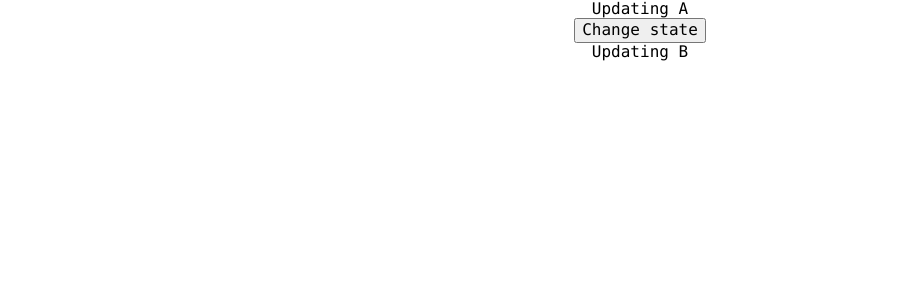
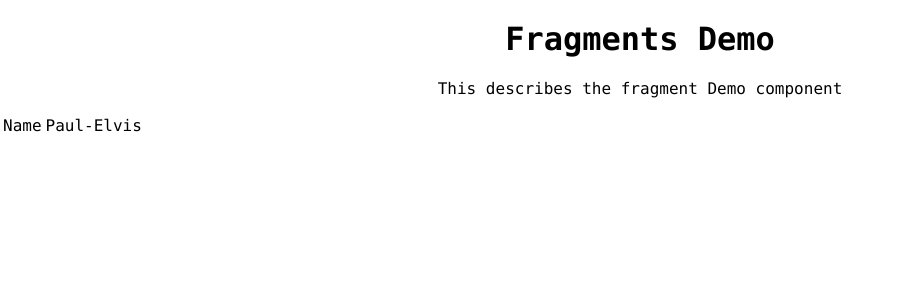
Before and after one commit to paeltc/ReactLearning, a React (Create React App) app: page / in a window 1280 px wide. Shown: the top 300 px of the page, without its empty margins (0-900 px from the left). Built offline with nearby package versions, Linux system fonts and the light colour scheme.

Commit message:
react fragments

```diff
--- a/src/App.js
+++ b/src/App.js
@@ -18,6 +18,7 @@ import styles from './components/stylingCSS/cssModule/appStyle.module.css';
 import Form from './components/form/form';
 import MountingMethod from './components/lifecycles/mountingMethod/MountingA';
 import UpdatingMethod from './components/lifecycles/updatingMethod/UpdatingA';
+import Fragment from './components/fragments/Fragments';
 
 
 class App extends Component {
@@ -52,8 +53,8 @@ class App extends Component {
         <h1 className={styles.success}>Success - appStyle.module</h1>*/}
         {/*<Form></Form>*/}
         {/*<MountingMethod></MountingMethod>*/}
-        <UpdatingMethod></UpdatingMethod>
-
+        {/*<UpdatingMethod></UpdatingMethod>*/}
+        <Fragment></Fragment>
       </div>
     );
   }
--- /dev/null
+++ b/src/components/fragments/Columns.js
@@ -0,0 +1,12 @@
+import React from 'react'
+
+function Columns() {
+    return (
+        <React.Fragment>
+            <td>Name</td>
+            <td>Paul-Elvis</td>
+        </React.Fragment>
+    )
+}
+
+export default Columns
--- /dev/null
+++ b/src/components/fragments/Fragments.js
@@ -0,0 +1,17 @@
+import React from 'react'
+import Table from './Table'
+/*
+React fragment let you group a list of children
+element without adding extra node to the DOM
+*/
+function Fragments() {
+    return (
+        <React.Fragment>
+            <h1>Fragments Demo</h1>
+            <p>This describes the fragment Demo component</p>
+            <Table></Table>
+        </React.Fragment>
+    )
+}
+
+export default Fragments
--- /dev/null
+++ b/src/components/fragments/Table.js
@@ -0,0 +1,16 @@
+import React from 'react'
+import Columns from './Columns'
+
+function Table() {
+    return (
+        <table>
+            <tbody>
+                <tr>
+                    <Columns/>
+                </tr>
+            </tbody>
+        </table>
+    )
+}
+
+export default Table
```
